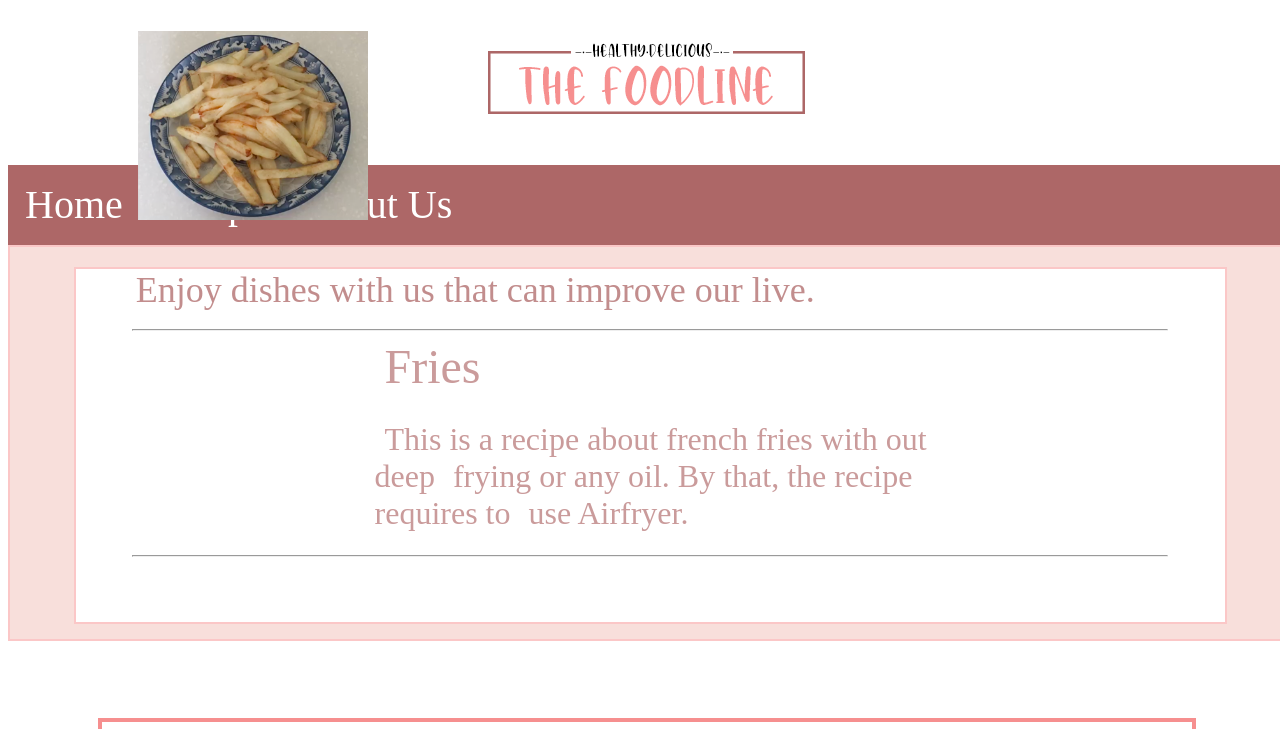
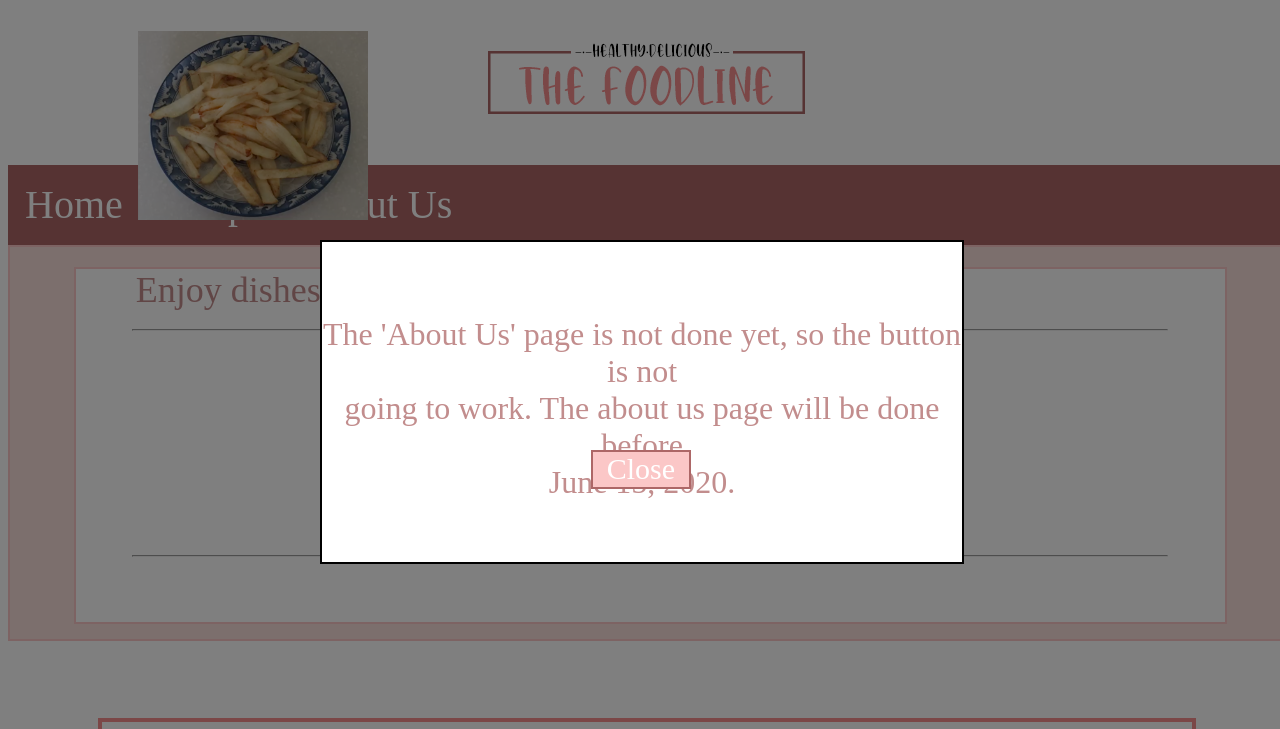
Before and after one commit to thefoodline/thefoodline.github.io, a plain HTML site: page index1.html in a window 1280 px wide. Shown: the top 729 px of the page. Drawn offline with Linux system fonts and the light colour scheme.

Commit message:
Update index1.html

```diff
--- a/index1.html
+++ b/index1.html
@@ -159,9 +159,47 @@ ul.nn-style {
   top: 20%;
   left: 26%;
 }
+#fadebox{
+      width: 101%;
+      height: 101%;
+      left: -1%;
+      top: -1%;
+      position: fixed;
+      background-color: black;
+      opacity: 0.5;
+    }
+    #popup{
+      width: 50%;
+      height: 40%;
+      left: 25%;
+      top: 30%;
+      position: fixed;
+      background-color: white;
+      border: black 2px solid;
+      opacity: 1;
+      text-align: center;
+    }
+    #myButton{
+      width: 15%;
+      height: 11%;
+      left: 42%;
+      top: 65%;
+      position: absolute;
+      background-color: #FBC7C7;
+      border: #AD6767 2px solid;
+      opacity: 1;
+      z-index: 5;
+      text-align: center;
+    }
+    br.popup {
+   display: block;
+   margin: 10px 0;
+}
 </STYLE>
 </HEAD>
 <BODY>
+
+
 	<A href="https://thefoodline.github.io/index1.html"><DIV id='title_block' style="position: relative; left: 0; top: 0;"></A>
 		<A href="https://thefoodline.github.io/index1.html"><IMG src='title.png' alt='title' class='center' style='position: relative; top: 20;'></IMG></A>
 	</DIV>
@@ -207,5 +245,10 @@ ul.nn-style {
       </DIV>
   </DIV>
 </DIV>
+<DIV id='fadebox'></DIV>
+  <DIV id='popup'><SPAN style="font-family: 'Avocado Creamy'; font-size: 32px;"><BR></BR>The 'About Us' page is not done yet, so the button is not <BRclass='popup'></BR>going to work. The about us page will be done before <BRclass='popup'></BR>June 15, 2020.</SPAN>
+    <DIV id=myButton onclick="document.getElementById('popup').style.opacity=0; document.getElementById('fadebox').style.opacity=0"><SPAN text-align=center style="color: white; font-size: 30px";>Close</SPAN></DIV>
+
+  </DIV>
 </BODY>
 </HTML>
```
